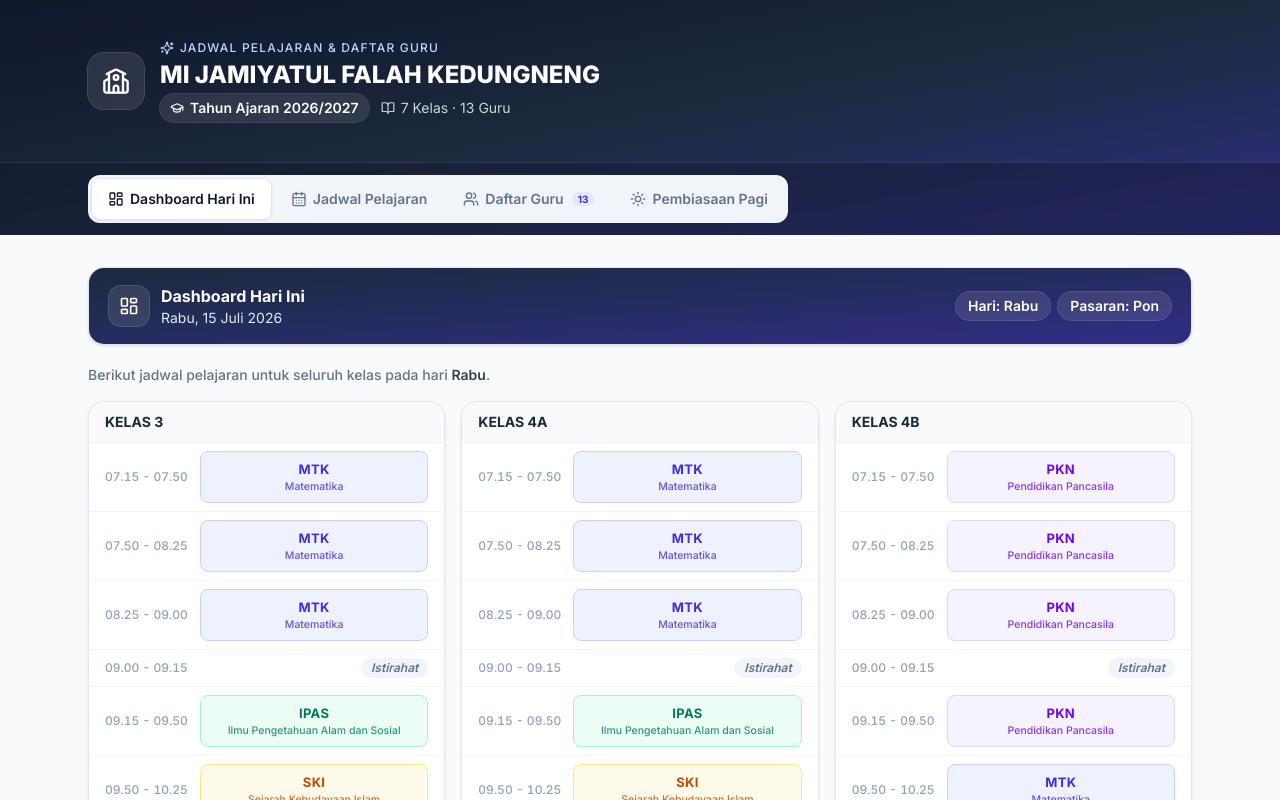
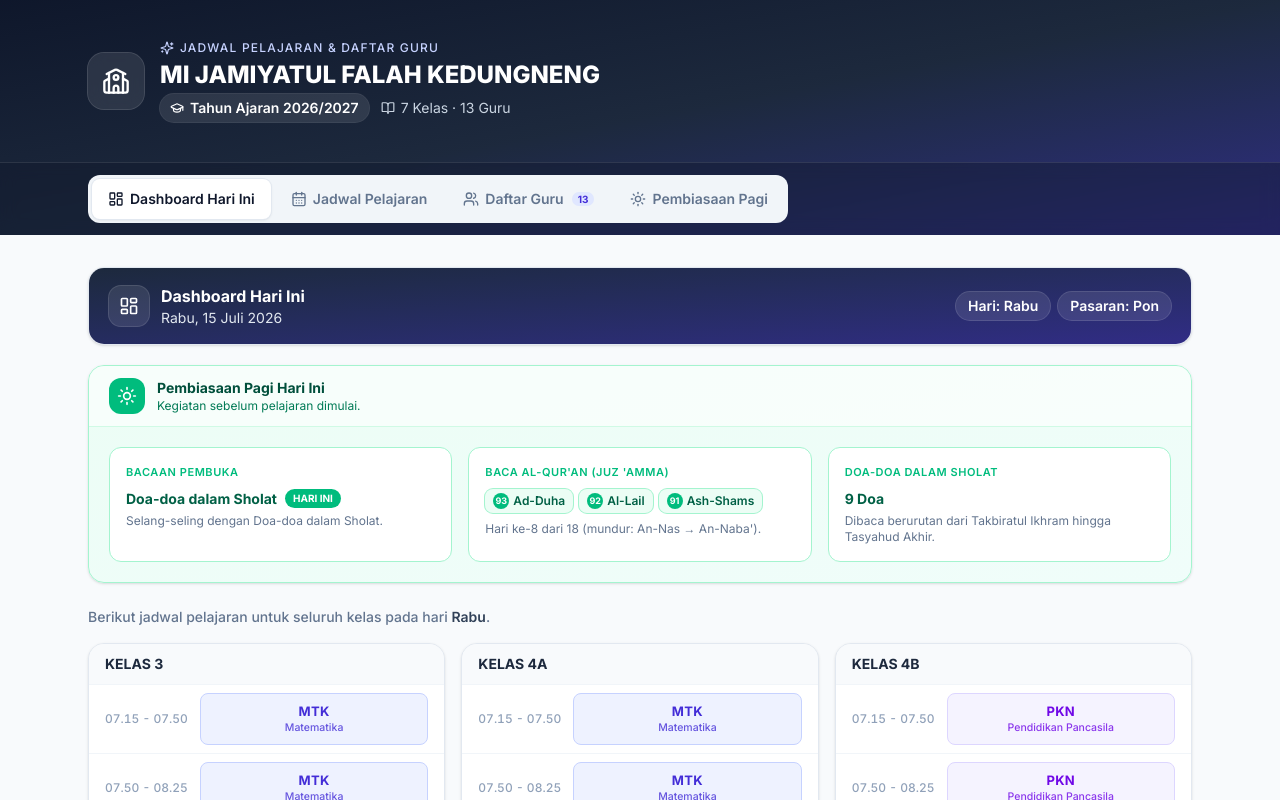
Before and after one commit to bowowiwendi/jadwal-madrasah, a Next.js app: page / in a window 1280 px wide. Shown: the top 800 px of the page. Built offline with nearby package versions, Linux system fonts and the light colour scheme.

Commit message:
Add Pembiasaan Pagi Hari Ini section to Dashboard

```diff
--- a/components/DashboardHariIni.tsx
+++ b/components/DashboardHariIni.tsx
@@ -1,11 +1,12 @@
 "use client";
 
 import { motion } from "framer-motion";
-import { BookOpen, CalendarOff, LayoutDashboard, Sparkles } from "lucide-react";
+import { BookOpen, CalendarOff, LayoutDashboard, Sparkles, Sun } from "lucide-react";
 
 import { CLASS_ORDER, SCHEDULE } from "@/lib/data";
 import { DAYS, SUBJECTS, type SubjectKey } from "@/lib/subjects";
 import { getIndonesianWeekday, getPasaran } from "@/lib/calendar";
+import { getTodayRoutine, SHOLAT_DOA } from "@/lib/routine";
 import SubjectCell from "./SubjectCell";
 
 const YASIN = {
@@ -23,6 +24,8 @@ export default function DashboardHariIni() {
   const dayKey = (DAYS as readonly string[]).includes(weekday)
     ? (weekday as (typeof DAYS)[number])
     : null;
+
+  const routine = getTodayRoutine(today);
 
   const dateLabel = today.toLocaleDateString("id-ID", {
     weekday: "long",
@@ -89,6 +92,79 @@ export default function DashboardHariIni() {
           </motion.div>
         )}
       </div>
+
+      {!isLibur && dayKey && (
+        <div className="mb-6 overflow-hidden rounded-2xl border border-emerald-200 bg-gradient-to-br from-emerald-50 to-teal-50 shadow-sm">
+          <div className="flex items-center gap-3 border-b border-emerald-100 bg-white/60 px-5 py-3">
+            <div className="flex h-9 w-9 items-center justify-center rounded-xl bg-emerald-500 text-white">
+              <Sun className="h-5 w-5" />
+            </div>
+            <div>
+              <h3 className="text-sm font-bold text-emerald-900">
+                Pembiasaan Pagi Hari Ini
+              </h3>
+              <p className="text-xs text-emerald-700">
+                Kegiatan sebelum pelajaran dimulai.
+              </p>
+            </div>
+          </div>
+
+          <div className="grid grid-cols-1 gap-4 p-5 sm:grid-cols-3">
+            {/* Bacaan pembuka */}
+            <div className="rounded-xl border border-emerald-200 bg-white p-4">
+              <p className="mb-2 text-[11px] font-semibold uppercase tracking-wider text-emerald-500">
+                Bacaan Pembuka
+              </p>
+              <p className="flex items-center gap-2 text-sm font-bold text-emerald-800">
+                {routine.preReading}
+                <span className="rounded-full bg-emerald-500 px-2 py-0.5 text-[10px] font-bold text-white">
+                  HARI INI
+                </span>
+              </p>
+              <p className="mt-1 text-xs text-slate-500">
+                Selang-seling dengan Doa-doa dalam Sholat.
+              </p>
+            </div>
+
+            {/* Baca Al-Qur'an */}
+            <div className="rounded-xl border border-emerald-200 bg-white p-4">
+              <p className="mb-2 text-[11px] font-semibold uppercase tracking-wider text-emerald-500">
+                Baca Al-Qur'an (Juz 'Amma)
+              </p>
+              <div className="flex flex-wrap gap-1.5">
+                {routine.surahs.map((s) => (
+                  <span
+                    key={s.no}
+                    className="inline-flex items-center gap-1 rounded-lg bg-emerald-50 px-2 py-1 text-xs font-semibold text-emerald-800 ring-1 ring-emerald-200"
+                  >
+                    <span className="flex h-4 w-4 items-center justify-center rounded-full bg-emerald-500 text-[9px] font-bold text-white">
+                      {s.no}
+                    </span>
+                    {s.name}
+                  </span>
+                ))}
+              </div>
+              <p className="mt-2 text-xs text-slate-500">
+                Hari ke-{routine.index + 1} dari {routine.total} (mundur: An-Nas →
+                An-Naba').
+              </p>
+            </div>
+
+            {/* Doa-doa dalam Sholat */}
+            <div className="rounded-xl border border-emerald-200 bg-white p-4">
+              <p className="mb-2 text-[11px] font-semibold uppercase tracking-wider text-emerald-500">
+                Doa-doa dalam Sholat
+              </p>
+              <p className="text-sm font-bold text-emerald-800">
+                {SHOLAT_DOA.length} Doa
+              </p>
+              <p className="mt-1 text-xs text-slate-500">
+                Dibaca berurutan dari Takbiratul Ikhram hingga Tasyahud Akhir.
+              </p>
+            </div>
+          </div>
+        </div>
+      )}
 
       {!isLibur && dayKey && (
         <>
--- a/lib/routine.ts
+++ b/lib/routine.ts
@@ -1,3 +1,5 @@
+import { gregorianToJDN } from "./calendar";
+
 export interface Surah {
   no: number;
   name: string;
@@ -84,6 +86,34 @@ export const PRE_READING = [
   "Doa-doa dalam Sholat",
 ] as const;
 
+export interface TodayRoutine {
+  /** Hari ke-berapa dalam siklus Juz 'Amma (mundur). */
+  index: number;
+  total: number;
+  /** Bacaan pembuka selang-seling untuk hari ini. */
+  preReading: string;
+  /** Surah Juz 'Amma yang dibaca hari ini. */
+  surahs: Surah[];
+}
+
+/** Menentukan pembiasaan pagi yang jatuh pada hari ini (deterministik per tanggal). */
+export function getTodayRoutine(date: Date = new Date()): TodayRoutine {
+  const days = buildDays([...JUZ_AMMA].reverse());
+  const total = days.length;
+  const j = gregorianToJDN(
+    date.getFullYear(),
+    date.getMonth() + 1,
+    date.getDate()
+  );
+  const index = ((j % total) + total) % total;
+  return {
+    index,
+    total,
+    preReading: PRE_READING[index % PRE_READING.length],
+    surahs: days[index].surahs,
+  };
+}
+
 export interface Doa {
   name: string;
   arabic: string;
```
